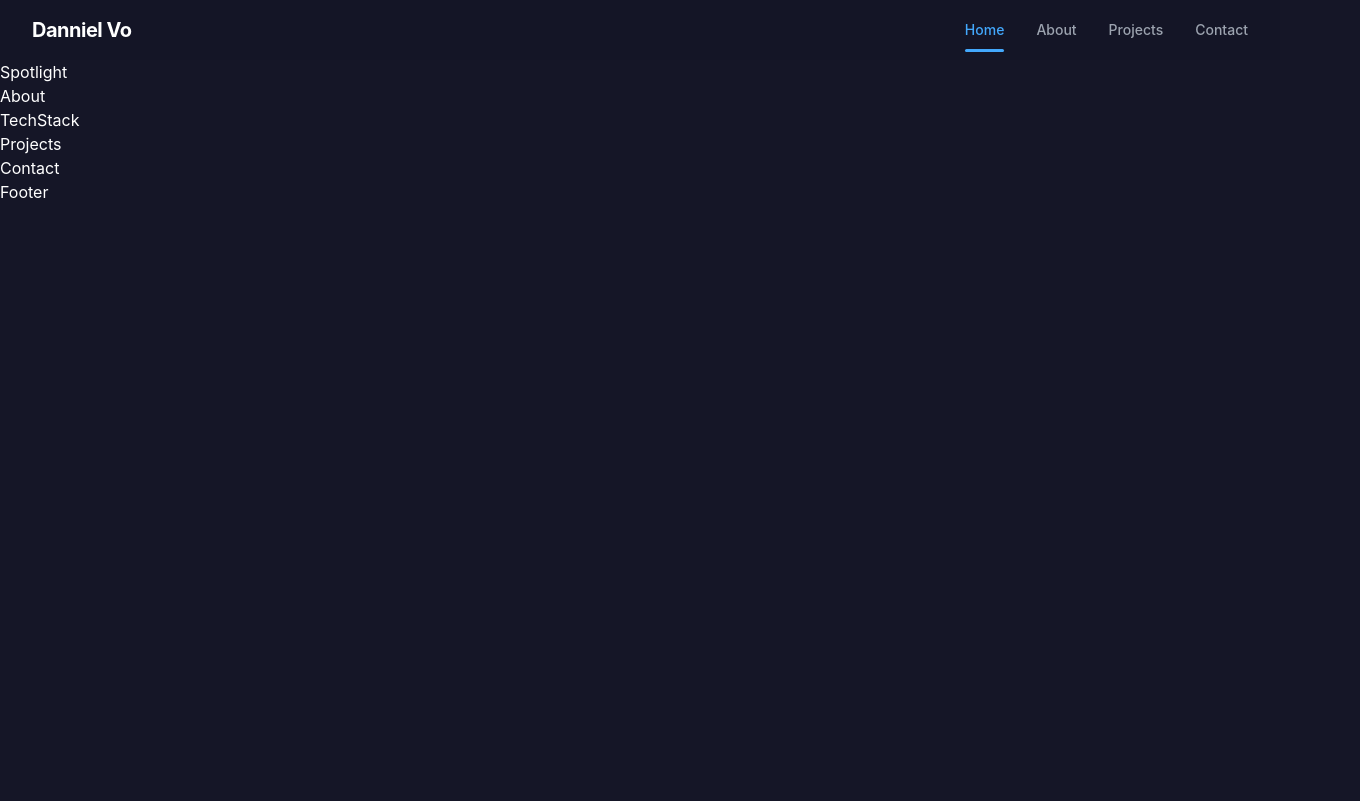
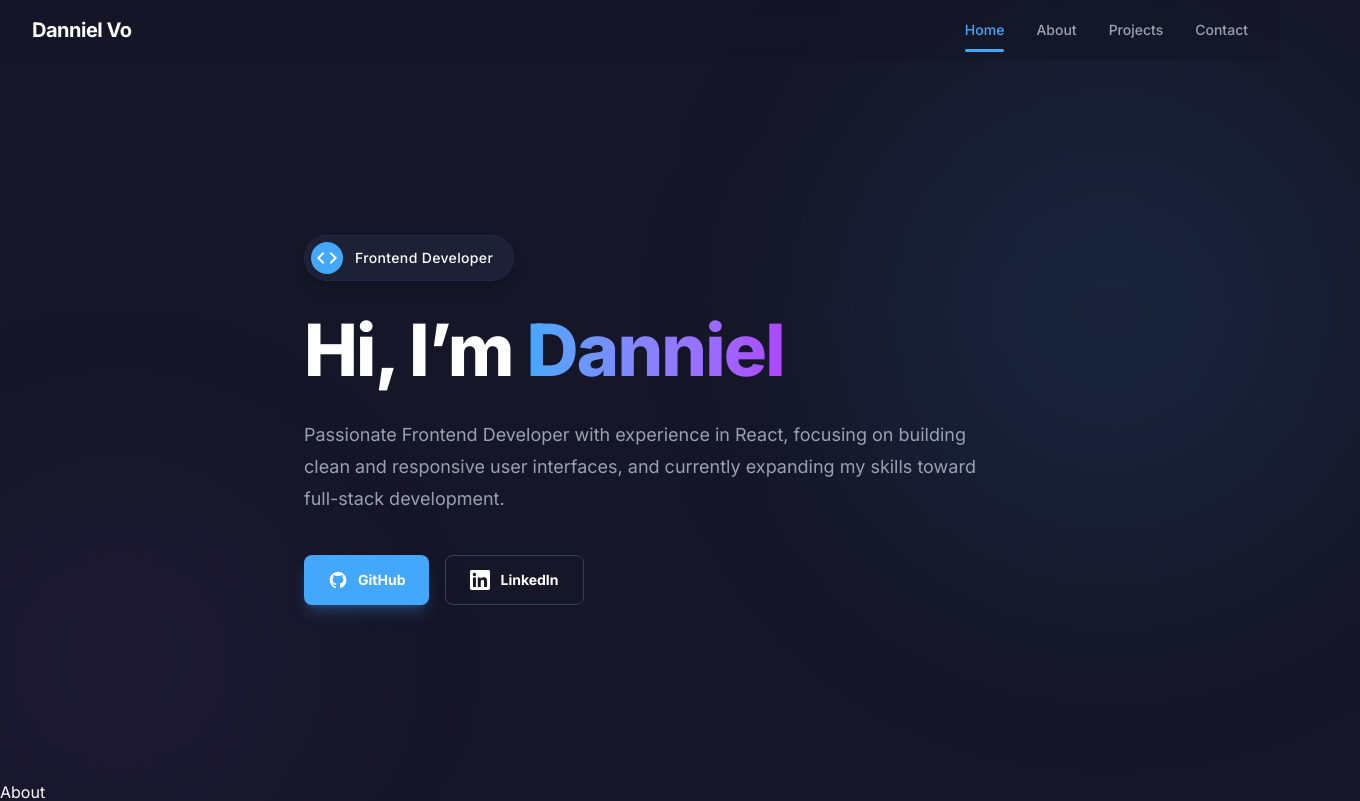
Before and after one commit to DannielVo/Portfolio, a React (Vite) app: page / in a window 1280 px wide. Shown: the top 801 px of the page, 1360 px wide, since content can reach past the window. Built offline with nearby package versions, Linux system fonts and the light colour scheme.

Commit message:
Feat: Add google fonts, finish UI of Spotlight section

```diff
--- a/index.html
+++ b/index.html
@@ -13,6 +13,17 @@
       href="https://unpkg.com/boxicons@2.1.4/css/boxicons.min.css"
       rel="stylesheet"
     />
+
+    <link href="https://fonts.googleapis.com" rel="preconnect" />
+    <link crossorigin="" href="https://fonts.gstatic.com" rel="preconnect" />
+    <link
+      href="https://fonts.googleapis.com/css2?family=Inter:wght@400;500;700;800&amp;display=swap"
+      rel="stylesheet"
+    />
+    <link
+      href="https://fonts.googleapis.com/css2?family=Material+Symbols+Outlined:wght,FILL@100..700,0..1&amp;display=swap"
+      rel="stylesheet"
+    />
     <title>Danniel Vo | Frontend Developer</title>
   </head>
   <body>
--- a/src/assets/assets.js
+++ b/src/assets/assets.js
@@ -1 +1,5 @@
 export const HEADER_KEYS = ["Home", "About", "Projects", "Contact"];
+
+export const GITHUB_URL = "https://github.com/DannielVo";
+
+export const LINKEDIN_URL = "https://www.linkedin.com/in/trongvo05/";
--- a/src/index.css
+++ b/src/index.css
@@ -6,6 +6,7 @@
 ========================================= */
 @theme {
   --color-primary: #43a8fc;
+  --color-hover: #1088e8;
   --color-background-dark: #151627;
   --color-surface-dark: #1c2136;
   --color-border-dark: #232948;
--- a/src/pages/sections/Spotlight.jsx
+++ b/src/pages/sections/Spotlight.jsx
@@ -1,9 +1,76 @@
 import React from "react";
+import { GITHUB_URL, LINKEDIN_URL } from "../../assets/assets";
 
 const Spotlight = () => {
   return (
-    <section id="home" className="scroll-mt-24">
-      Spotlight
+    <section
+      id="home"
+      className=" flex flex-col grow justify-center relative scroll-mt-24"
+    >
+      <div className="absolute inset-0 z-0 pointer-events-none hero-pattern opacity-20"></div>
+      <div className="absolute top-20 right-0 -mr-20 -mt-20 h-[500px] w-[500px] rounded-full bg-primary/10 blur-[120px] pointer-events-none"></div>
+      <div className="absolute bottom-0 left-0 -ml-20 -mb-20 h-[400px] w-[400px] rounded-full bg-purple-500/5 blur-[100px] pointer-events-none"></div>
+      <div className="relative z-10 mx-auto max-w-7xl px-6 lg:px-8 py-24 lg:py-32 flex flex-col items-start justify-center min-h-[calc(100vh-80px)]">
+        <div className="max-w-3xl animate-in fade-in slide-in-from-bottom-4 duration-1000">
+          <div className="mb-6 inline-flex items-center rounded-full border border-[#232948] bg-[#1c2136] p-1.5 pr-5 shadow-lg shadow-black/10">
+            <div className="flex h-8 w-8 shrink-0 items-center justify-center rounded-full bg-primary text-white">
+              <span className="material-symbols-outlined text-[20px]">
+                code
+              </span>
+            </div>
+            <span className="ml-3 text-sm font-medium tracking-wide text-white">
+              Frontend Developer
+            </span>
+          </div>
+          <h1 className="text-5xl font-extrabold tracking-tight text-white sm:text-7xl mb-6 leading-tight">
+            Hi, I’m{" "}
+            <span className="text-transparent bg-clip-text bg-gradient-to-r from-primary to-purple-500">
+              Danniel
+            </span>
+          </h1>
+          <p className="mt-2 max-w-2xl text-lg leading-8 text-gray-400 mb-10">
+            Passionate Frontend Developer with experience in React, focusing on
+            building clean and responsive user interfaces, and currently
+            expanding my skills toward full-stack development.
+          </p>
+          <div className="flex flex-wrap gap-4">
+            <a
+              className="group flex items-center justify-center gap-2.5 rounded-lg bg-primary px-6 py-3.5 text-sm font-bold text-white shadow-lg shadow-primary/25 transition-all hover:bg-hover hover:-translate-y-0.5 focus-visible:outline focus-visible:outline-2 focus-visible:outline-offset-2 focus-visible:outline-primary"
+              href={GITHUB_URL}
+              rel="noopener noreferrer"
+              target="_blank"
+            >
+              <svg
+                aria-hidden="true"
+                className="h-5 w-5 fill-current"
+                viewBox="0 0 24 24"
+              >
+                <path
+                  clip-rule="evenodd"
+                  d="M12 2C6.477 2 2 6.484 2 12.017c0 4.425 2.865 8.18 6.839 9.504.5.092.682-.217.682-.483 0-.237-.008-.868-.013-1.703-2.782.605-3.369-1.343-3.369-1.343-.454-1.158-1.11-1.466-1.11-1.466-.908-.62.069-.608.069-.608 1.003.07 1.531 1.032 1.531 1.032.892 1.53 2.341 1.088 2.91.832.092-.647.35-1.088.636-1.338-2.22-.253-4.555-1.113-4.555-4.951 0-1.093.39-1.988 1.029-2.688-.103-.253-.446-1.272.098-2.65 0 0 .84-.27 2.75 1.026A9.564 9.564 0 0112 6.844c.85.004 1.705.115 2.504.337 1.909-1.296 2.747-1.027 2.747-1.027.546 1.379.202 2.398.1 2.651.64.7 1.028 1.595 1.028 2.688 0 3.848-2.339 4.695-4.566 4.943.359.309.678.92.678 1.855 0 1.338-.012 2.419-.012 2.747 0 .268.18.58.688.482A10.019 10.019 0 0022 12.017C22 6.484 17.522 2 12 2z"
+                  fill-rule="evenodd"
+                ></path>
+              </svg>
+              <span>GitHub</span>
+            </a>
+            <a
+              className="group flex items-center justify-center gap-2.5 rounded-lg border border-gray-700 bg-transparent px-6 py-3.5 text-sm font-bold text-white transition-all hover:border-primary hover:text-primary hover:-translate-y-0.5"
+              href={LINKEDIN_URL}
+              rel="noopener noreferrer"
+              target="_blank"
+            >
+              <svg
+                aria-hidden="true"
+                className="h-5 w-5 fill-current"
+                viewBox="0 0 24 24"
+              >
+                <path d="M20.447 20.452h-3.554v-5.569c0-1.328-.027-3.037-1.852-3.037-1.853 0-2.136 1.445-2.136 2.939v5.667H9.351V9h3.414v1.561h.046c.477-.9 1.637-1.85 3.37-1.85 3.601 0 4.267 2.37 4.267 5.455v6.286zM5.337 7.433c-1.144 0-2.063-.926-2.063-2.065 0-1.138.92-2.063 2.063-2.063 1.14 0 2.064.925 2.064 2.063 0 1.139-.925 2.065-2.064 2.065zm1.782 13.019H3.555V9h3.564v11.452zM22.225 0H1.771C.792 0 0 .774 0 1.729v20.542C0 23.227.792 24 1.771 24h20.451C23.2 24 24 23.227 24 22.271V1.729C24 .774 23.2 0 22.222 0h.003z"></path>
+              </svg>
+              <span>LinkedIn</span>
+            </a>
+          </div>
+        </div>
+      </div>
     </section>
   );
 };
```
